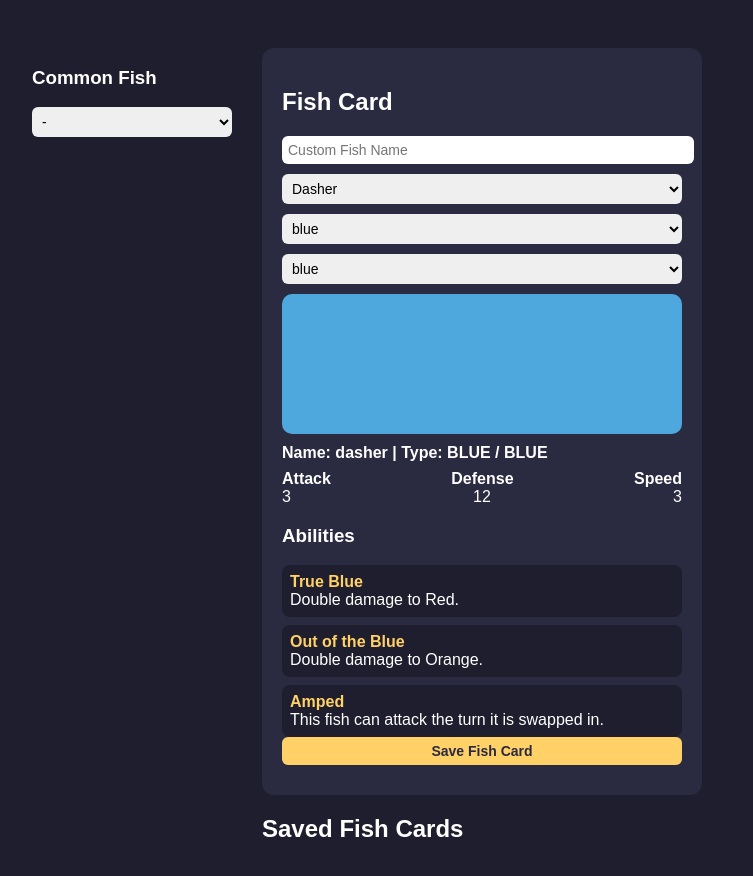
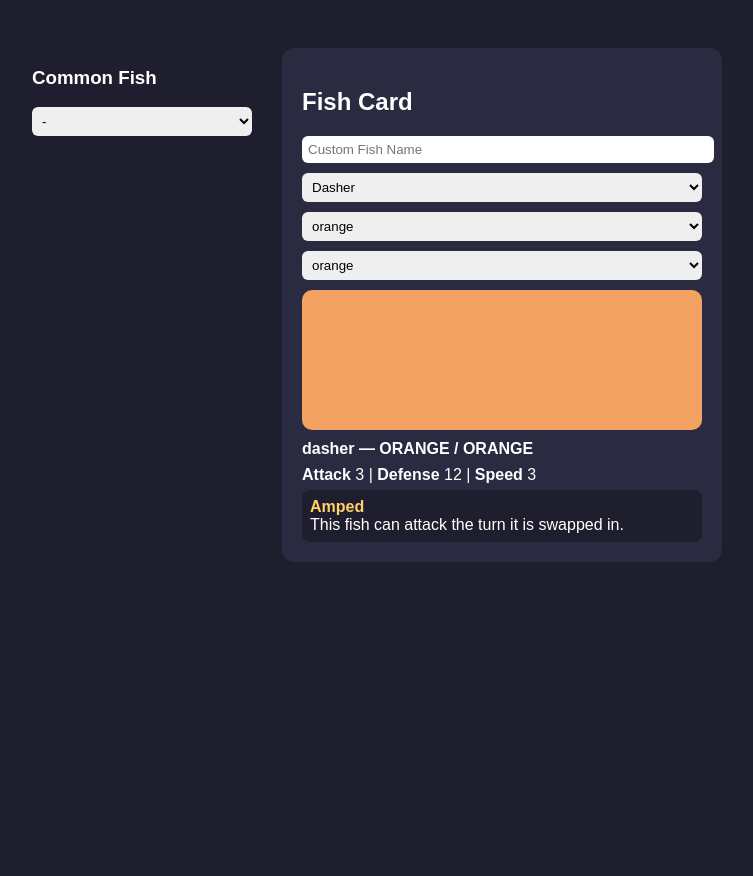
Before and after one commit to LastSpartan/lastspartan.github.io, a plain HTML site: page index.html in a window 1280 px wide. Shown: the whole page, without its empty margins (16-769 px from the left). After the commit the page ends 800 px from the top, so only its background shows below. Drawn offline with Linux system fonts and the light colour scheme.

Commit message:
Update index.html

```diff
--- a/index.html
+++ b/index.html
@@ -11,75 +11,39 @@
       gap: 30px;
       padding: 40px;
     }
-
-    .sidebar {
-      width: 200px;
-    }
-
+    .sidebar { width: 220px; }
     .card {
       background: #2a2a40;
       border-radius: 12px;
       padding: 20px;
       width: 400px;
-      margin-bottom: 20px;
     }
-
     .fish {
       width: 100%;
       height: 140px;
       border-radius: 10px;
       margin-bottom: 10px;
     }
-
     input, select, button {
       width: 100%;
       margin-bottom: 10px;
       padding: 6px;
       border-radius: 6px;
       border: none;
-      font-size: 14px;
     }
-
     button {
-      background-color: #ffd166;
-      color: #2a2a40;
+      background: #ffd166;
       font-weight: bold;
       cursor: pointer;
     }
-
-    button:hover {
-      background-color: #ffca66;
+    .type { font-weight: bold; margin: 8px 0; }
+    .ability {
+      background:#1e1e2e;
+      padding:8px;
+      border-radius:8px;
+      margin-top:6px;
     }
-
-    .removeCard {
-      background-color: #e63946 !important;
-      color: white !important;
-      font-weight: bold;
-      cursor: pointer;
-      width: 100%;
-      margin-top: 10px;
-    }
-
-    .ability {
-      margin-top: 8px;
-      background: #1e1e2e;
-      padding: 8px;
-      border-radius: 8px;
-    }
-
-    .ability-name {
-      font-weight: bold;
-      color: #ffd166;
-    }
-
-    .type {
-      margin: 8px 0;
-      font-weight: bold;
-    }
-
-    #savedCards .card {
-      width: 350px;
-    }
+    .ability-name { color:#ffd166;font-weight:bold; }
   </style>
 </head>
 <body>
@@ -116,20 +80,14 @@
     <select id="secondary"></select>
 
     <div id="fish" class="fish"></div>
-
-    <div class="type" id="typeText"></div>
+    <div id="typeText" class="type"></div>
     <div id="stats"></div>
     <div id="abilities"></div>
-
-    <button id="saveCard">Save Fish Card</button>
   </div>
-
-  <h2>Saved Fish Cards</h2>
-  <div id="savedCards"></div>
 </div>
 
 <script>
-const fishes = {
+const fishes={
   dasher:{atk:3,hp:12,spd:3,special:"Amped"},
   sunstreak:{atk:3,hp:12,spd:3,special:"Poised"},
   snooper:{atk:2,hp:15,spd:3,special:"Amped"},
@@ -144,135 +102,107 @@
   clayfish:{atk:2,hp:18,spd:2,special:"Amped"}
 };
 
-const specialText = {
+const specialText={
   Amped:"This fish can attack the turn it is swapped in.",
-  Poised:"When an enemy fish swaps in this fish gets a free attack against it."
+  Poised:"When an enemy fish swaps in, this fish attacks it."
 };
 
-const colors = {
-  blue:{color:"#4ea8de",abilities:[{name:"True Blue",text:"Double damage to Red."},{name:"Out of the Blue",text:"Double damage to Orange."}]},
-  red:{color:"#e63946",abilities:[{name:"Seeing Red",text:"Double damage to Orange."},{name:"Red Hot",text:"Double damage to Yellow."}]},
-  orange:{color:"#f4a261",abilities:[{name:"Orange Crush",text:"Double damage to Yellow."},{name:"Clockwork Orange",text:"Double damage to Brown."}]},
-  yellow:{color:"#ffd166",abilities:[{name:"Yellowstone",text:"Double damage to Brown."},{name:"Mellow Yellow",text:"Double damage to Purple."}]},
-  brown:{color:"#8d6e63",abilities:[{name:"Brown Out",text:"Double damage to Purple."},{name:"Brown Noise",text:"Double damage to Pink."}]},
-  purple:{color:"#9b5de5",abilities:[{name:"Purple Rain",text:"Double damage to Pink."},{name:"Purple Haze",text:"Double damage to Magenta."}]},
-  pink:{color:"#f15bb5",abilities:[{name:"Pink Slip",text:"Double damage to Magenta."},{name:"Tickled Pink",text:"Double damage to Black."}]},
-  magenta:{color:"#d000ff",abilities:[{name:"Magen-Tension",text:"Double damage to Black."},{name:"Magenta-ray",text:"Double damage to Gray."}]},
-  black:{color:"#000",abilities:[{name:"Blackout",text:"Double damage to Gray."},{name:"Back in Black",text:"Double damage to White."}]},
-  gray:{color:"#9e9e9e",abilities:[{name:"Shades of Gray",text:"Double damage to White."},{name:"Gray Area",text:"Double damage to Lime."}]},
-  white:{color:"#f5f5f5",abilities:[{name:"White Hot",text:"Double damage to Lime."},{name:"Whitewash",text:"Double damage to Green."}]},
-  lime:{color:"#b9fbc0",abilities:[{name:"Lime Light",text:"Double damage to Green."},{name:"Limewire",text:"Double damage to Sky."}]},
-  green:{color:"#70e000",abilities:[{name:"Green with Envy",text:"Double damage to Sky."},{name:"Going Green",text:"Double damage to Cyan."}]},
-  sky:{color:"#8ecae6",abilities:[{name:"Sky High",text:"Double damage to Cyan."},{name:"Blue Sky Thinking",text:"Double damage to Blue."}]},
-  cyan:{color:"#00f5d4",abilities:[{name:"Cyanara",text:"Double damage to Blue."},{name:"Cyanide Strike",text:"Double damage to Red."}]}
+const colors={
+  orange:"#f4a261",gray:"#9e9e9e",blue:"#4ea8de",white:"#f5f5f5",
+  red:"#e63946",yellow:"#ffd166",pink:"#f15bb5",purple:"#9b5de5",
+  cyan:"#00f5d4",lime:"#b9fbc0",green:"#70e000",sky:"#8ecae6",
+  black:"#000000",brown:"#8d6e63",magenta:"#d000ff"
 };
 
-const commonFish = [
+const commonFish=[
   {name:"Anemone",shape:"stripey",primary:"orange",secondary:"gray"},
   {name:"Black Tang",shape:"flopper",primary:"gray"},
   {name:"Blue Tang",shape:"flopper",primary:"gray",secondary:"blue"},
+  {name:"Butterflyfish",shape:"clayfish",primary:"white",secondary:"gray"},
+  {name:"Cichlid",shape:"sunstreak",primary:"blue",secondary:"gray"},
   {name:"Clownfish",shape:"kob",primary:"orange",secondary:"white"},
+  {name:"Cotton Candy Betta",shape:"spotty",primary:"pink",secondary:"sky"},
+  {name:"Dottyback",shape:"blockfish",primary:"purple",secondary:"yellow"},
+  {name:"Emperor Red Snapper",shape:"clayfish",primary:"white",secondary:"red"},
+  {name:"Goatfish",shape:"spotty",primary:"white",secondary:"yellow"},
+  {name:"Moorish Idol",shape:"glitter",primary:"white",secondary:"gray"},
+  {name:"Ornate Butterflyfish",shape:"clayfish",primary:"white",secondary:"orange"},
+  {name:"Parrotfish",shape:"dasher",primary:"cyan",secondary:"pink"},
+  {name:"Queen Angelfish",shape:"brinely",primary:"lime",secondary:"sky"},
+  {name:"Red Cichlid",shape:"betty",primary:"red",secondary:"white"},
+  {name:"Red Lipped Blenny",shape:"snooper",primary:"gray",secondary:"red"},
+  {name:"Red Snapper",shape:"blockfish",primary:"red",secondary:"white"},
+  {name:"Threadfin",shape:"flopper",primary:"white",secondary:"yellow"},
+  {name:"Tomato Clownfish",shape:"kob",primary:"red",secondary:"white"},
+  {name:"Triggerfish",shape:"sunstreak",primary:"gray",secondary:"white"},
+  {name:"Yellowtail Parrotfish",shape:"dasher",primary:"cyan",secondary:"yellow"},
   {name:"Yellow Tang",shape:"flopper",primary:"yellow"}
 ];
 
-const primarySel = document.getElementById("primary");
-const secondarySel = document.getElementById("secondary");
+const primarySel=document.getElementById("primary");
+const secondarySel=document.getElementById("secondary");
 Object.keys(colors).forEach(c=>{
   primarySel.innerHTML+=`<option value="${c}">${c}</option>`;
   secondarySel.innerHTML+=`<option value="${c}">${c}</option>`;
 });
 
-const cfSelect=document.getElementById("commonFish");
+const cfSel=document.getElementById("commonFish");
 commonFish.forEach((f,i)=>{
-  cfSelect.innerHTML+=`<option value="${i}">${f.name}</option>`;
+  cfSel.innerHTML+=`<option value="${i}">${f.name}</option>`;
 });
 
-cfSelect.onchange=()=>{
-  const f=commonFish[cfSelect.value];
-  if(!f){
-    resetCard();
-    return;
-  }
-  fishShape.value=f.shape;
-  primary.value=f.primary;
-  secondary.value=f.secondary||f.primary;
-  customName.value="";
-  updateCard();
-};
-
-function resetCard(){
-  fishShape.value="dasher";
-  primary.value="blue";
-  secondary.value="blue";
-  customName.value="";
-  updateCard();
+function striped(div,p,s){
+  div.style.background=p===s?colors[p]:
+    `repeating-linear-gradient(45deg,
+      ${colors[s]} 0 4px,
+      ${colors[p]} 4px 12px)`;
 }
 
-function applyStripedBackground(div,p,s){
-  if(p===s){
-    div.style.background=p.color;
-  } else {
-    div.style.backgroundImage=`repeating-linear-gradient(
-      45deg,
-      ${s.color} 0 4px,
-      ${p.color} 4px 12px
-    )`;
-  }
-}
-
-function updateCard(){
+function update(){
   const shape=fishShape.value;
   const p=primary.value;
   const s=secondary.value;
-  const fish=fishes[shape];
+  const match=commonFish.findIndex(f=>
+    f.shape===shape&&f.primary===p&&(f.secondary||p)===s
+  );
+  cfSel.value=match>=0?match:"";
 
-  const matchIndex=commonFish.findIndex(f=>
-    f.shape===shape &&
-    f.primary===p &&
-    (f.secondary||p)===s
-  );
-
-  cfSelect.value=matchIndex>=0?matchIndex:"";
+  striped(fishDiv,p,s);
 
   const name=customName.value
     ? customName.value
-    : matchIndex>=0
-      ? `<em>${commonFish[matchIndex].name}</em> ${shape}`
-      : shape;
+    : match>=0?`<em>${commonFish[match].name}</em> ${shape}`:shape;
 
-  applyStripedBackground(fishDiv,colors[p],colors[s]);
+  typeText.innerHTML=`${name} — ${p.toUpperCase()} / ${s.toUpperCase()}`;
 
-  typeText.innerHTML=`Name: ${name} | Type: ${p.toUpperCase()} / ${s.toUpperCase()}`;
+  const f=fishes[shape];
+  stats.innerHTML=`<b>Attack</b> ${f.atk} | <b>Defense</b> ${f.hp} | <b>Speed</b> ${f.spd}`;
 
-  stats.innerHTML=`
-    <div style="display:flex;justify-content:space-between;font-weight:bold">
-      <span>Attack</span><span>Defense</span><span>Speed</span>
-    </div>
-    <div style="display:flex;justify-content:space-between">
-      <span>${fish.atk}</span><span>${fish.hp}</span><span>${fish.spd}</span>
-    </div>`;
-
-  abilities.innerHTML="<h3>Abilities</h3>";
-  colors[p].abilities.slice(0,2).forEach(a=>{
-    abilities.innerHTML+=`<div class="ability"><div class="ability-name">${a.name}</div>${a.text}</div>`;
-  });
-
-  if(p!==s){
-    const a=colors[s].abilities[0];
-    abilities.innerHTML+=`<div class="ability"><div class="ability-name">${a.name}</div>${a.text}</div>`;
-  }
-
-  abilities.innerHTML+=`<div class="ability"><div class="ability-name">${fish.special}</div>${specialText[fish.special]}</div>`;
+  abilities.innerHTML=`<div class="ability">
+    <div class="ability-name">${f.special}</div>${specialText[f.special]}
+  </div>`;
 }
 
+cfSel.onchange=()=>{
+  const f=commonFish[cfSel.value];
+  if(!f){
+    fishShape.value="dasher";
+    primary.value="blue";
+    secondary.value="blue";
+    customName.value="";
+  } else {
+    fishShape.value=f.shape;
+    primary.value=f.primary;
+    secondary.value=f.secondary||f.primary;
+    customName.value="";
+  }
+  update();
+};
+
+fishShape.onchange=primary.onchange=secondary.onchange=customName.oninput=update;
+
 const fishDiv=document.getElementById("fish");
-const typeText=document.getElementById("typeText");
-const stats=document.getElementById("stats");
-const abilities=document.getElementById("abilities");
-
-fishShape.onchange=primary.onchange=secondary.onchange=customName.oninput=updateCard;
-
-updateCard();
+update();
 </script>
 
 </body>
```
